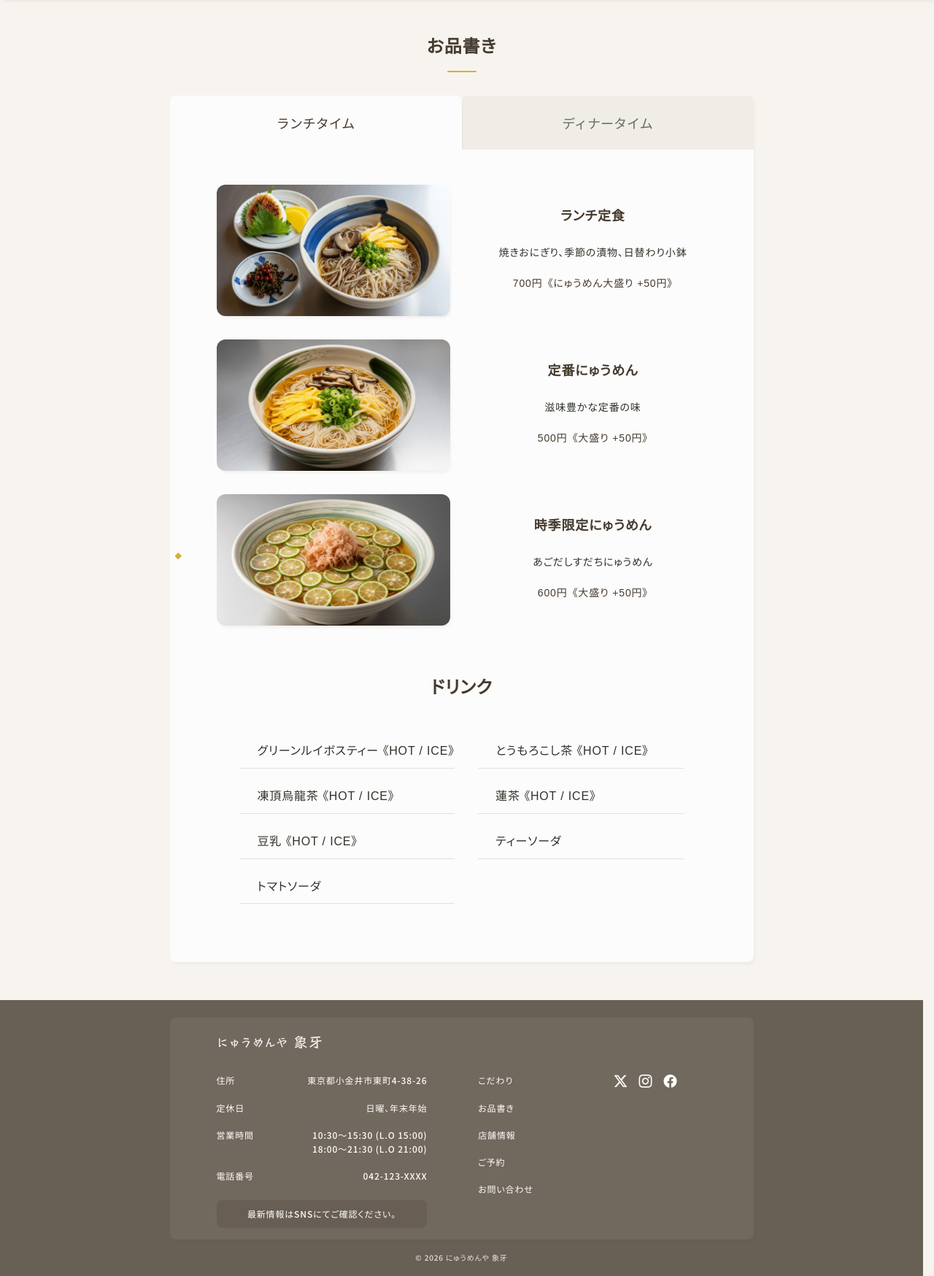
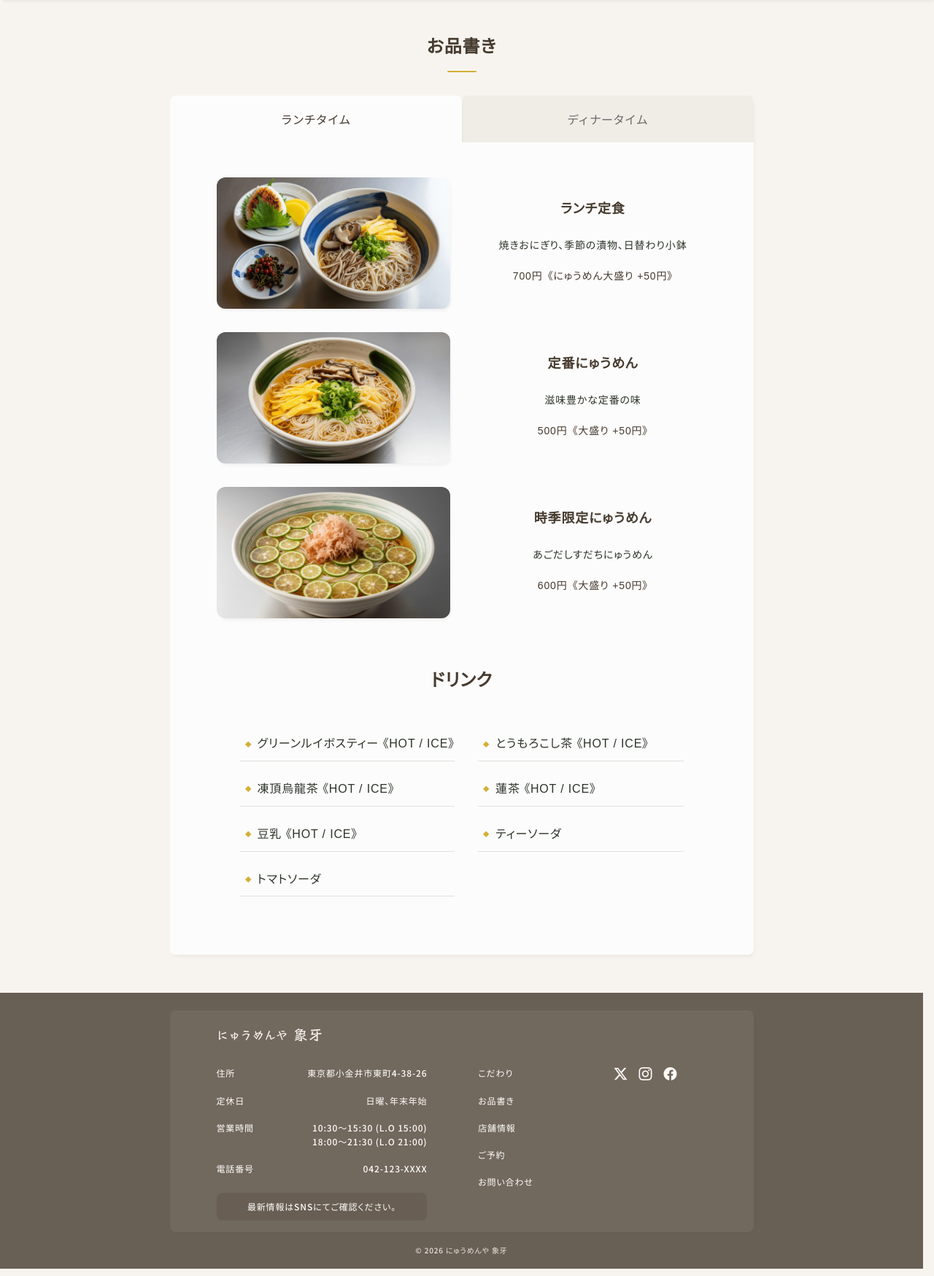
Before and after one commit to aykweb/zouge-ivory, a PHP site: page /menu.php in a window 1280 px wide. Shown: the part 72-1820 px from the top of the page at 73% size. Run offline with PHP 8.4, Linux system fonts and the light colour scheme.

Commit message:
style: drinkメニューの余白、tab-btnの余白と文字サイズの調整
drinkメニューの左右padding、tab-btnの上下paddingやfont-sizeを調整

```diff
--- a/css/style.css
+++ b/css/style.css
@@ -1003,7 +1003,7 @@ body:not(.top-page) main li,
   gap: 0.5rem;
   box-sizing: border-box;
   /* 影の調整 */
-  padding-block: 1.5rem calc(1.5rem + 4px);
+  padding-block: 1.25rem calc(1.25rem + 4px);
   border: none;
   background: #F0EDE7;
   border-radius: 8px 8px 0 0;
@@ -1018,7 +1018,7 @@ body:not(.top-page) main li,
 }
 
 .menu-page .tab-btn span {
-  font-size: var(--fs-md);
+  font-size: var(--fs-base);
   color: var(--c-sub-text);
 }
 
@@ -1139,19 +1139,19 @@ body:not(.top-page) main li,
 .drink__item {
   gap: 0.75rem;
   margin-top: 1rem;
-  padding-inline: 2rem;
   text-align: left;
 
   @media (min-width: 768px) {
     grid-template-columns: 1fr 1fr;
     gap: 1rem 2rem;
+    padding-inline: 2rem;
   }
 }
 
 .drink__item li {
+  position: relative;
   padding-block: 0.5rem;
   padding-left: 1.5rem;
-  white-space: nowrap;
   border-bottom: 1px solid var(--c-separator);
 
   @media (min-width: 768px) {
```
